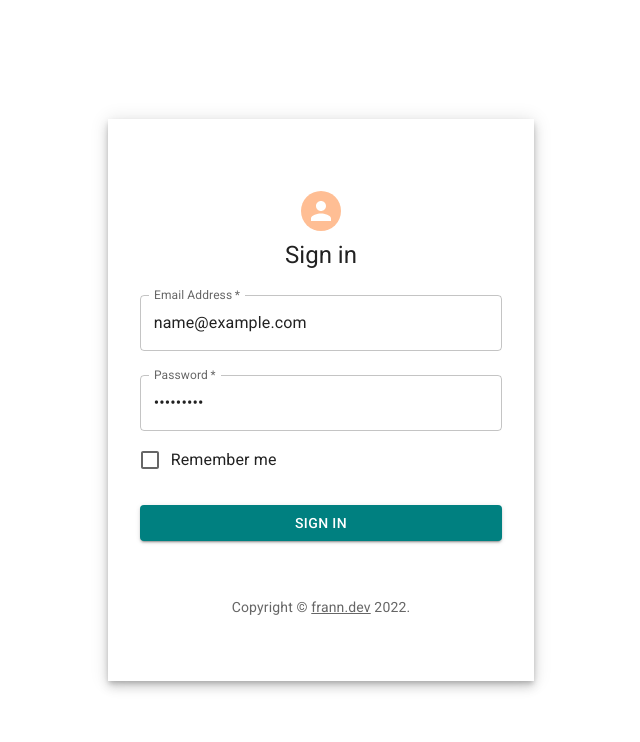
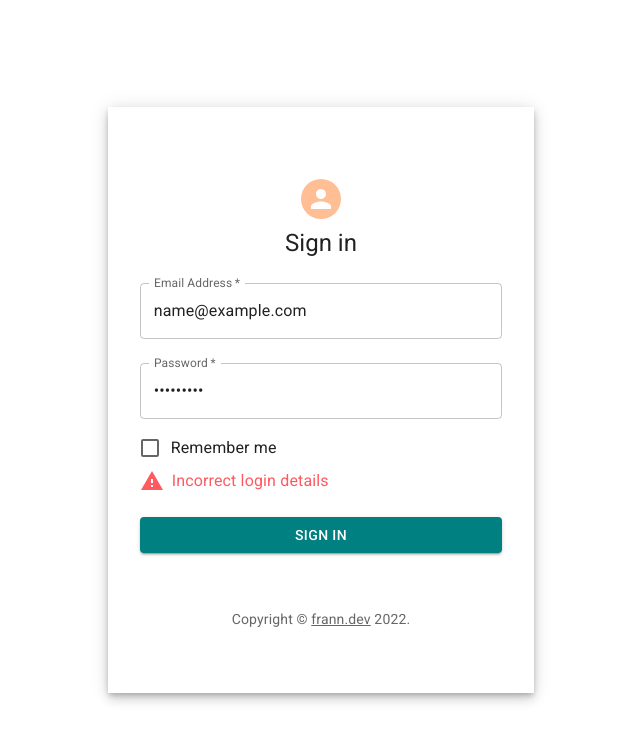
Before and after one commit to xFrann/ngpanel, a React (Create React App) app: page / in a window 1280 px wide. Both pictures are taken after typing "name@example.com", "Sample123" into the empty fields and a click on the button "SIGN IN". Shown: the top 742 px of the page, without its empty margins (319-959 px from the left). Built offline with nearby package versions, Linux system fonts and the light colour scheme; no server answers; the HTML template or start-up script is replaced by a standard one.

Commit message:
improved auth with error handling

```diff
--- /dev/null
+++ b/src/auth/Authentication.js
@@ -0,0 +1,36 @@
+
+const axios = require('axios')
+
+export async function login(email, password) {
+    const postData = {
+        username: email,
+        password: password
+    };
+
+    const headers = {
+        headers: {
+            'Access-Control-Allow-Origin': '*',
+            'Access-Control-Allow-Headers': 'Origin, X-Requested-With, Content-Type, Accept',
+        }
+    };
+    try {
+        validateData(postData);
+        const response = await axios.post('http://127.0.0.1:8000/api/login/', postData, headers)
+        return response.data;
+    } catch (error) {
+        console.log("[Authenticate] " + error)
+    }
+};
+
+export const getUser = async (token) => {
+    return axios.get('http://127.0.0.1:8000/api/users/me', {headers: {'Authorization': "Bearer " + token}})
+}
+
+function validateData(data) {
+    // If any field from the form is blank, throw error.
+    for (var field in data) {
+        if (data[field] === null || data[field] === '') {
+            throw new Error('Username or password is blank');
+        }
+    }
+}
--- a/src/components/material/SignInSide.js
+++ b/src/components/material/SignInSide.js
@@ -11,6 +11,12 @@ import Box from '@mui/material/Box';
 import Grid from '@mui/material/Grid';
 import Typography from '@mui/material/Typography';
 import { createTheme, ThemeProvider } from '@mui/material/styles';
+import { getUser, login } from '../../auth/Authentication';
+import { themeOptions } from '../../utils/Theme'
+import { Rings } from "react-loader-spinner"
+import WarningIcon from '@mui/icons-material/Warning';
+
+
 function Copyright(props) {
   return (
     <Typography variant="body2" color="text.secondary" align="center" {...props}>
@@ -23,39 +29,43 @@ function Copyright(props) {
     </Typography>
   );
 }
-export const themeOptions = {
-    palette: {
-      type: 'dark',
-      primary: {
-        main: '#008080',
-      },
-      secondary: {
-        main: '#ffbe94',
-      },
-      error: {
-        main: '#fd5a61',
-      },
-      divider: 'rgba(255,255,255,0.67)',
-    },
-  };
-
-const theme = createTheme(themeOptions);
-
-
 
 export default function SignInSide() {
   const handleSubmit = (event) => {
     event.preventDefault();
-    const data = new FormData(event.currentTarget);
-    console.log({
-      email: data.get('email'),
-      password: data.get('password'),
-    });
+    const formData = new FormData(event.currentTarget);
+
+    login(formData.get('email'), formData.get('password'))
+      .then(setLoading(true))
+      .then(response => {
+        getUser(response.access)
+          .then(user => {
+            setUser(user.data.username)
+            setLoading(false)
+          })
+      })
+      .catch(error => {
+        console.log("Error while fetching auth data " + error)
+        setLoginError(true)
+        // setTimeout(() => { setLoginError(false) }, 3000)
+        setLoading(false)
+      })
+
   };
 
+  const [user, setUser] = React.useState('nouser')
+  const [loginError, setLoginError] = React.useState(false)
+  const [loading, setLoading] = React.useState(false)
+  React.useEffect(() => {
+    setUser(user)
+    setLoginError(loginError)
+  }, [user, loginError])
+
+
+
   return (
-    <ThemeProvider theme={theme}>
-      <Grid container component="main" xs={false} sx={{ height: '100vh'}} justifyContent="center" alignItems="center">
+    <ThemeProvider theme={createTheme(themeOptions)}>
+      <Grid container component="main" sx={{ height: '100vh' }} justifyContent="center" alignItems="center">
         <CssBaseline />
         <Grid item xs={12} sm={8} md={4} component={Paper} elevation={6} square>
           <Box
@@ -98,14 +108,29 @@ export default function SignInSide() {
                 control={<Checkbox value="remember" color="primary" />}
                 label="Remember me"
               />
+              {loginError ?
+              <Box display="flex" alignItems="center">
+                <WarningIcon color="error" sx={{mr: 1}}></WarningIcon>
+                <Typography component="h3" color="error">Incorrect login details</Typography>
+              </Box> : null}
+              {loading ?
+                <Box display="flex" justifyContent="center">
+                  <Rings height="50" width="50" color={themeOptions.palette.primary.main} />
+                </Box>
+                :
                 <Button
                   type="submit"
                   fullWidth
+                  disabled={loading}
                   variant="contained"
                   sx={{ mt: 3, mb: 2 }}
                 >
                   Sign In
                 </Button>
+
+              }
+
+
               <Copyright sx={{ mt: 5 }} />
             </Box>
           </Box>
--- /dev/null
+++ b/src/utils/Theme.js
@@ -0,0 +1,15 @@
+export const themeOptions = {
+    palette: {
+      type: 'dark',
+      primary: {
+        main: '#008080',
+      },
+      secondary: {
+        main: '#ffbe94',
+      },
+      error: {
+        main: '#fd5a61',
+      },
+      divider: 'rgba(255,255,255,0.67)',
+    },
+  };
```
Lines whose indentation alone changed are shown as unchanged.
